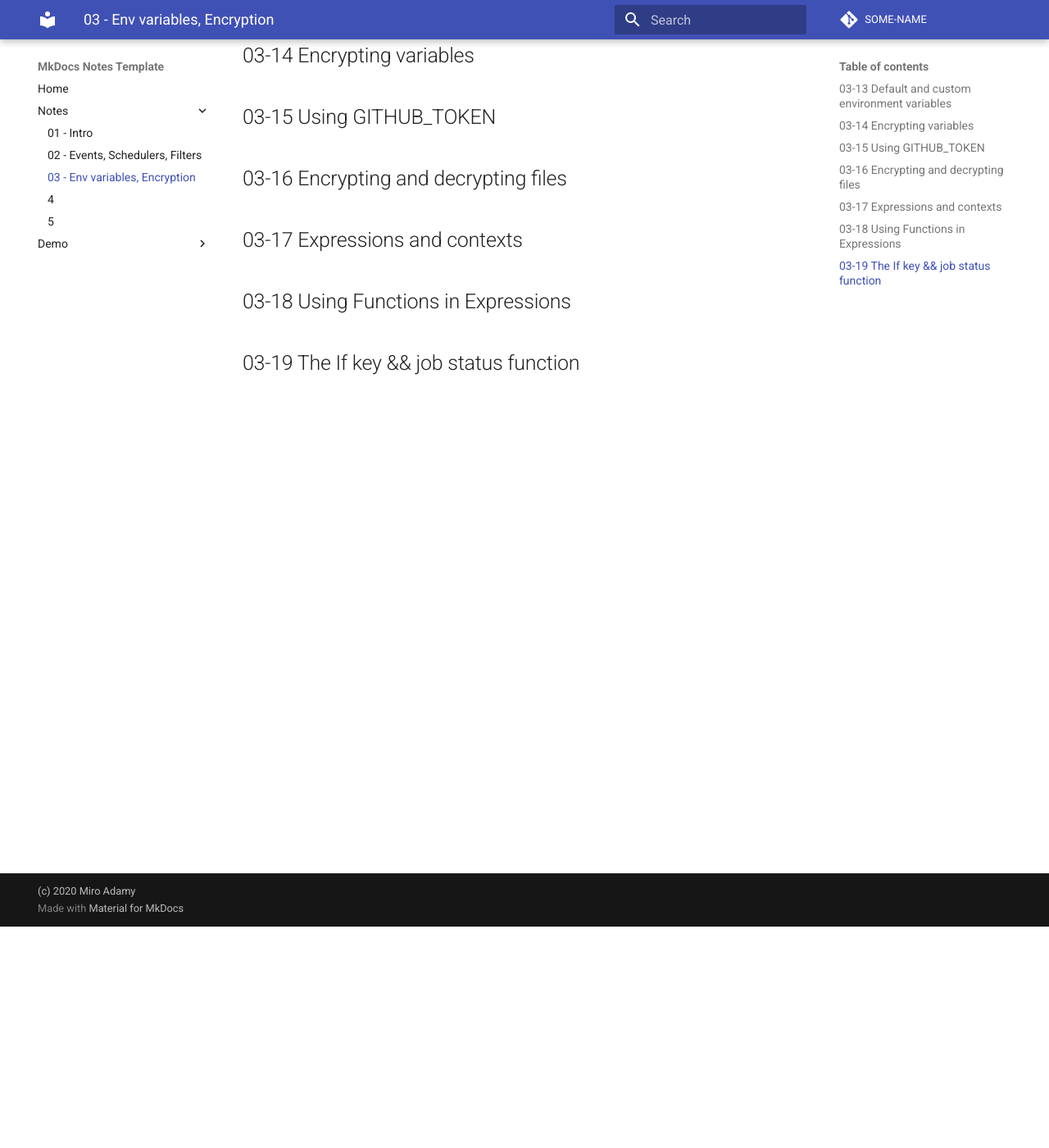
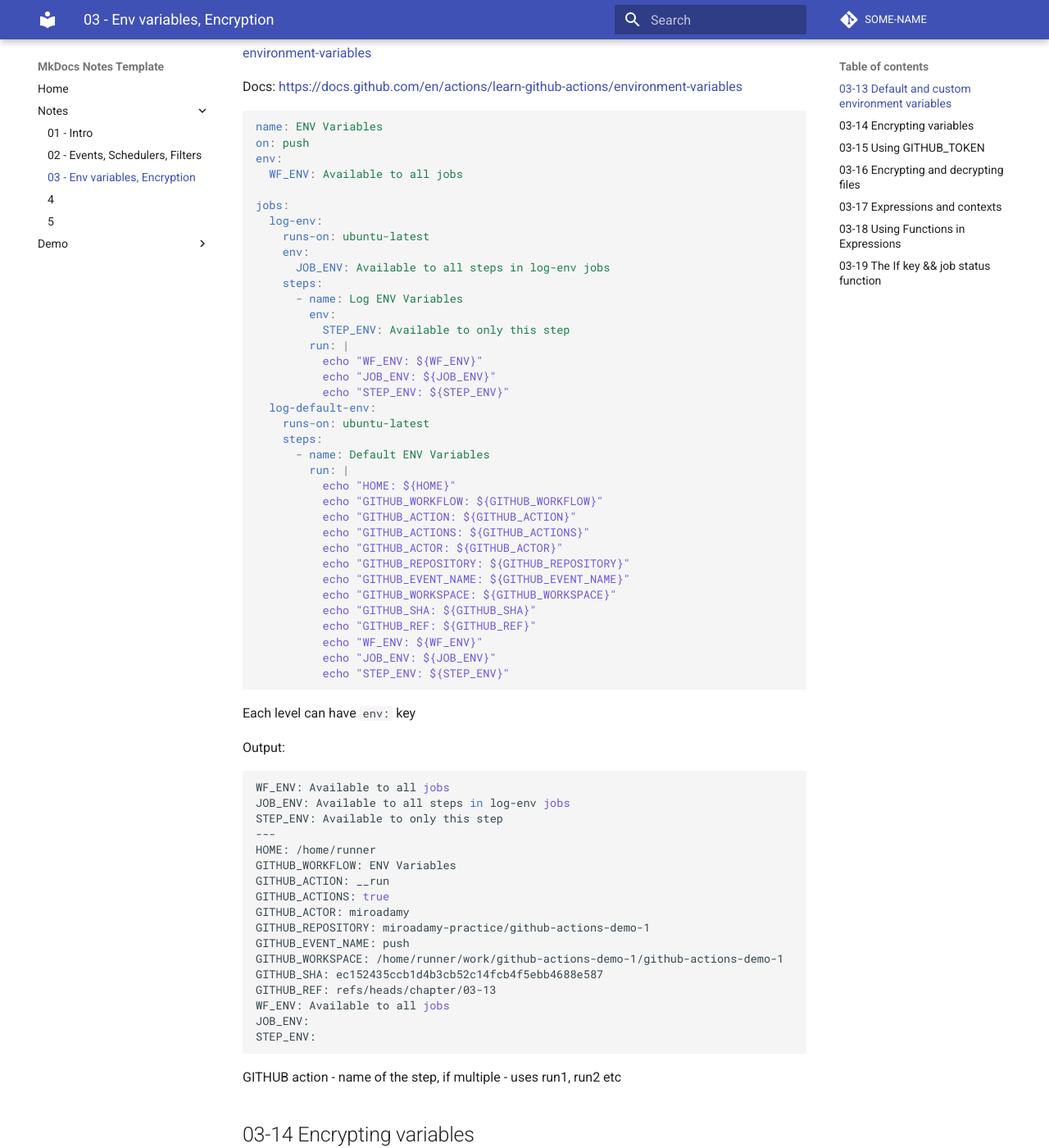
Before and after one commit to miroadamy-practice/notes-github-actions, an MkDocs documentation site: the page built from docs/section-03.md, in a window 1280 px wide and 1400 px high, scrolled down 270 px. Shown: the whole window at 82% size. Built offline with MkDocs 1.6.1 and Material for MkDocs 9.7.7, drawn with Linux system fonts in a browser that asks for light colours; comment, search, counter and statistics services are not loaded.

Commit message:
Done 03-13

````diff
--- a/docs/section-03.md
+++ b/docs/section-03.md
@@ -4,6 +4,74 @@ Environment variables, encryption, expressions and context
 
 ## 03-13 Default and custom environment variables
 
+See <https://github.com/miroadamy-practice/github-actions-course/tree/default-and-custom-environment-variables>
+
+Docs: <https://docs.github.com/en/actions/learn-github-actions/environment-variables>
+
+```yaml
+name: ENV Variables
+on: push
+env:
+  WF_ENV: Available to all jobs
+
+jobs:
+  log-env:
+    runs-on: ubuntu-latest
+    env:
+      JOB_ENV: Available to all steps in log-env jobs
+    steps:
+      - name: Log ENV Variables
+        env:
+          STEP_ENV: Available to only this step
+        run: |
+          echo "WF_ENV: ${WF_ENV}"
+          echo "JOB_ENV: ${JOB_ENV}"
+          echo "STEP_ENV: ${STEP_ENV}"
+  log-default-env:
+    runs-on: ubuntu-latest
+    steps:
+      - name: Default ENV Variables
+        run: |
+          echo "HOME: ${HOME}"
+          echo "GITHUB_WORKFLOW: ${GITHUB_WORKFLOW}"
+          echo "GITHUB_ACTION: ${GITHUB_ACTION}"
+          echo "GITHUB_ACTIONS: ${GITHUB_ACTIONS}"
+          echo "GITHUB_ACTOR: ${GITHUB_ACTOR}"
+          echo "GITHUB_REPOSITORY: ${GITHUB_REPOSITORY}"
+          echo "GITHUB_EVENT_NAME: ${GITHUB_EVENT_NAME}"
+          echo "GITHUB_WORKSPACE: ${GITHUB_WORKSPACE}"
+          echo "GITHUB_SHA: ${GITHUB_SHA}"
+          echo "GITHUB_REF: ${GITHUB_REF}"
+          echo "WF_ENV: ${WF_ENV}"
+          echo "JOB_ENV: ${JOB_ENV}"
+          echo "STEP_ENV: ${STEP_ENV}"
+```
+
+Each level can have `env:` key
+
+Output:
+
+```sh
+WF_ENV: Available to all jobs
+JOB_ENV: Available to all steps in log-env jobs
+STEP_ENV: Available to only this step
+---
+HOME: /home/runner
+GITHUB_WORKFLOW: ENV Variables
+GITHUB_ACTION: __run
+GITHUB_ACTIONS: true
+GITHUB_ACTOR: miroadamy
+GITHUB_REPOSITORY: miroadamy-practice/github-actions-demo-1
+GITHUB_EVENT_NAME: push
+GITHUB_WORKSPACE: /home/runner/work/github-actions-demo-1/github-actions-demo-1
+GITHUB_SHA: ec152435ccb1d4b3cb52c14fcb4f5ebb4688e587
+GITHUB_REF: refs/heads/chapter/03-13
+WF_ENV: Available to all jobs
+JOB_ENV:
+STEP_ENV:
+```
+
+GITHUB action - name of the step, if multiple - uses run1, run2 etc
 ## 03-14 Encrypting variables
 
 ## 03-15 Using GITHUB_TOKEN
````
